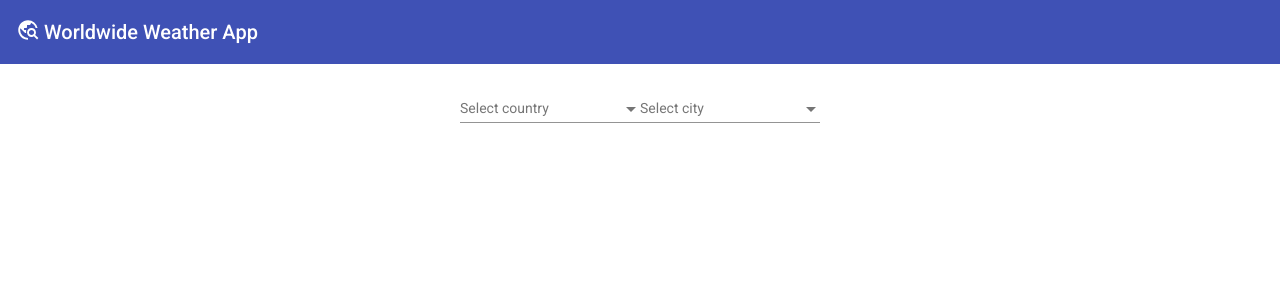
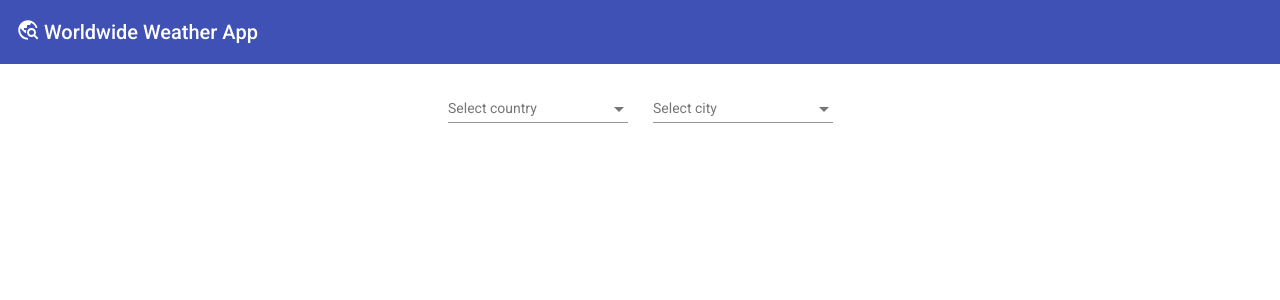
Before and after one commit to oliviawarner/worldwide-weather-app, an Angular app in the folder weather-app/: page / in a window 1280 px wide. Shown: the top 300 px of the page. Built offline with nearby package versions, Linux system fonts and the light colour scheme.

Commit message:
change title and added padding

```diff
--- a/weather-app/src/app/app.component.css
+++ b/weather-app/src/app/app.component.css
@@ -8,3 +8,11 @@
   width:28px !important;
   padding-right:8px;
 }
+
+#country_dropdown_container {
+  padding-right:25px;
+}
+
+#dropdowns_container {
+  padding-bottom: 50px;
+}
--- a/weather-app/src/app/app.component.html
+++ b/weather-app/src/app/app.component.html
@@ -3,7 +3,8 @@
   Worldwide Weather App
 </mat-toolbar>
 <div class="content" id="weather_content">
-  <mat-form-field class="mr">
+  <div id="dropdowns_container">
+    <mat-form-field id="country_dropdown_container">
       <mat-label>Select country</mat-label>
       <mat-select [formControl]="countryControl">
         <mat-option *ngFor="let country of countries" [value]="country">
@@ -11,7 +12,7 @@
         </mat-option>
       </mat-select>
     </mat-form-field>
-  <mat-form-field>
+    <mat-form-field id="city_dropdown_container">
       <mat-label>Select city</mat-label>
       <mat-select [formControl]="cityControl">
         <mat-option *ngFor="let city of cities$ | async" [value]="city">
@@ -19,6 +20,7 @@
         </mat-option>
       </mat-select>
     </mat-form-field>
+  </div>
   <br />
   <router-outlet></router-outlet>
 </div>
--- a/weather-app/src/index.html
+++ b/weather-app/src/index.html
@@ -2,7 +2,7 @@
 <html lang="en">
 <head>
   <meta charset="utf-8">
-  <title>WeatherApp</title>
+  <title>Worldwide Weather App</title>
   <base href="/">
   <meta name="viewport" content="width=device-width, initial-scale=1">
   <link rel="icon" type="image/x-icon" href="favicon.ico">
```
Lines whose indentation alone changed are shown as unchanged.
